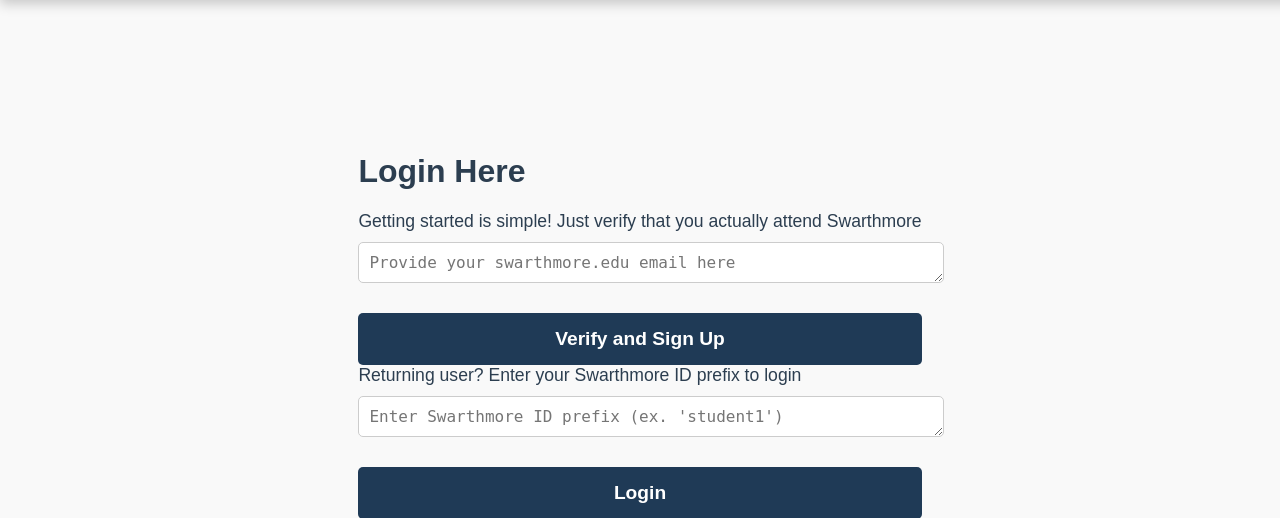
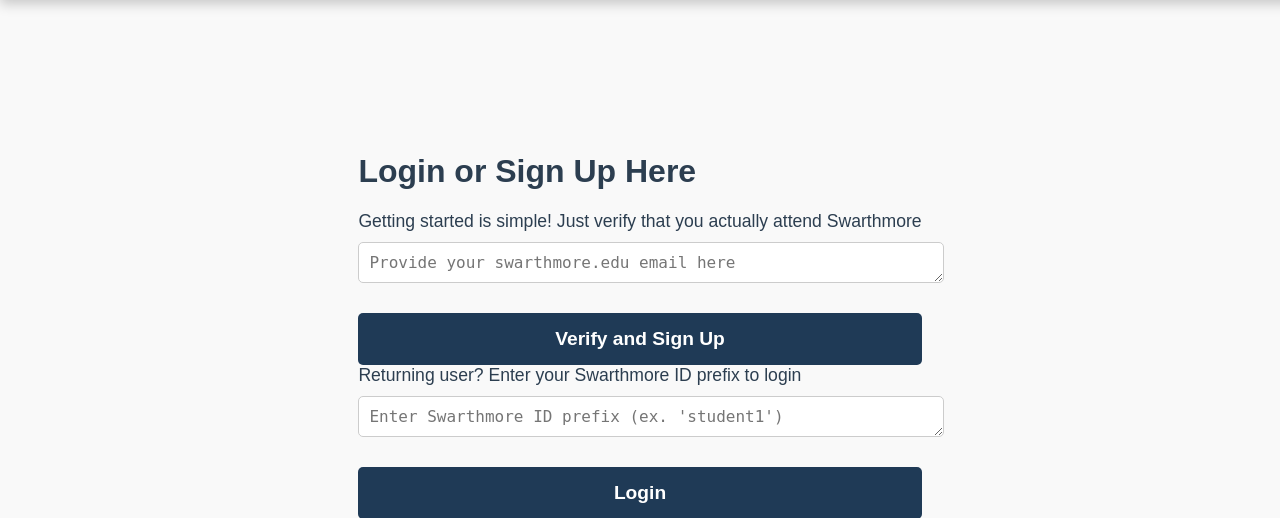
Before and after one commit to cs77-S25/coursefinder, a Flask app: page /login in a window 1280 px wide; the page is wider, and only the part inside the window is pictured. Shown: the part 68-586 px from the top of that part. Run offline with Flask 3, Linux system fonts and the light colour scheme.

Commit message:
Tuesday morning edits

```diff
--- a/static/styles/login.css
+++ b/static/styles/login.css
@@ -22,6 +22,7 @@
     font-size: 2.5rem;
     margin-bottom: 30px;
     text-align: center;
+
 }
 
 /* Question Styles */
--- a/templates/login.html
+++ b/templates/login.html
@@ -3,7 +3,7 @@
 {% block content %}
 <main>
     <div class="login-containter">
-        <h1>Login Here</h1>
+        <h1>Login or Sign Up Here</h1>
         <form action="/login" method="POST">
             <div class="question">
                 <label for="login">Getting started is simple! Just verify that you actually attend Swarthmore</label>
```
